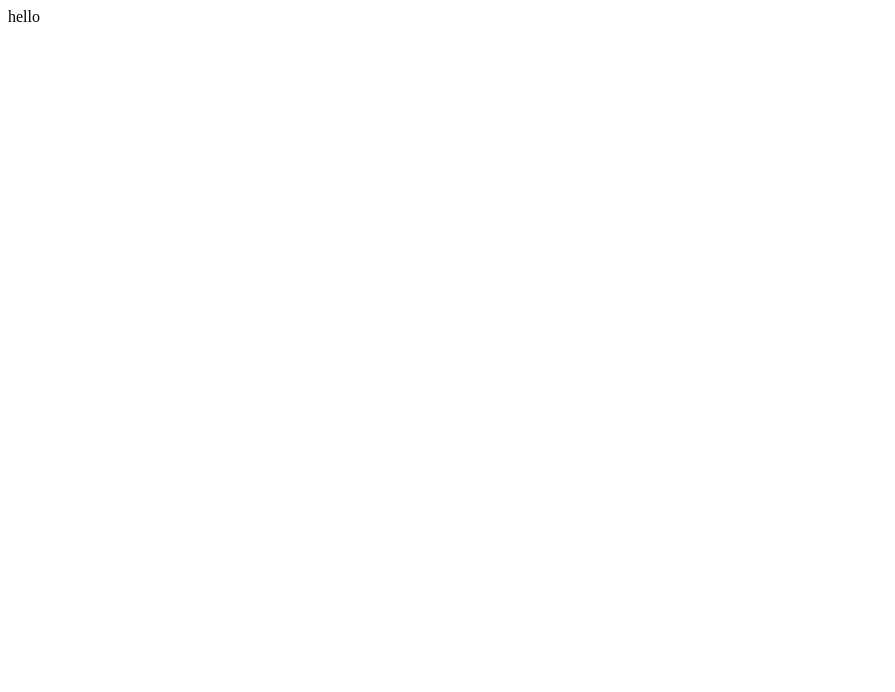
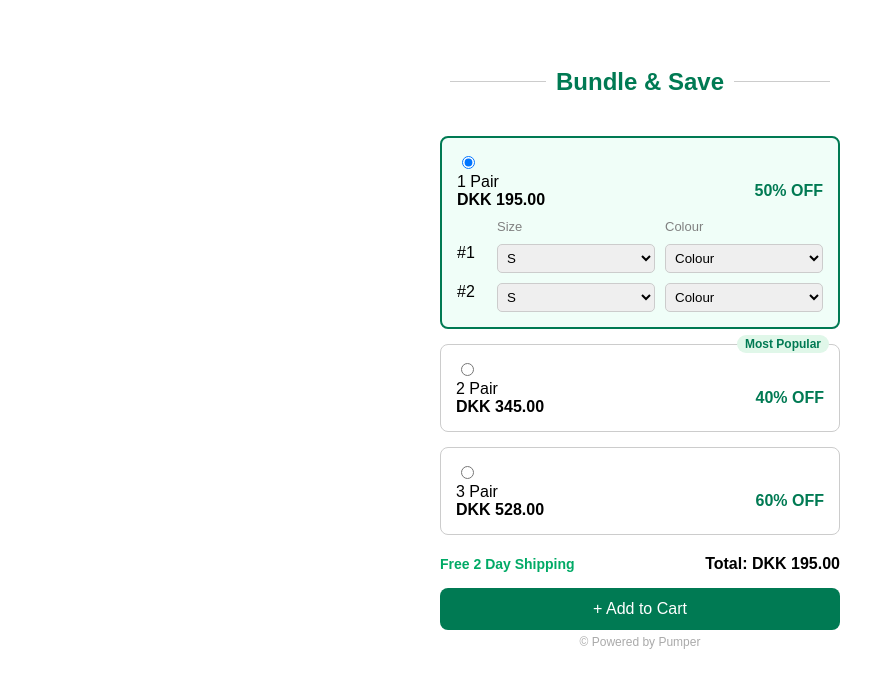
Before and after one commit to BALAJI-BALAJI/box_task, a plain HTML site: page index.html in a window 1280 px wide. Shown: the whole page, without its empty margins (0-895 px from the left). Drawn offline with Linux system fonts and the light colour scheme.

Commit message:
bundle-and-save page done...

```diff
--- /dev/null
+++ b/index.css
@@ -0,0 +1,132 @@
+body {
+  font-family: Arial, sans-serif;
+  background: #fff;
+  display: flex;
+  justify-content: center;
+  padding: 40px;
+}
+
+.card {
+  max-width: 400px;
+  width: 100%;
+  border-radius: 10px;
+}
+
+h2 {
+  text-align: center;
+  color: #007a53;
+}
+
+.option {
+  border: 1px solid #ccc;
+  border-radius: 8px;
+  padding: 15px;
+  margin-bottom: 15px;
+  position: relative;
+  cursor: pointer;
+  transition: border 0.3s ease;
+}
+
+.option.active {
+  border: 2px solid #007a53;
+  background: #f0fef8;
+}
+
+.option input[type="radio"] {
+  margin-right: 10px;
+}
+
+.row {
+  display: flex;
+  justify-content: space-between;
+  align-items: center;
+}
+
+.off-label {
+  color: #007a53;
+  font-weight: bold;
+}
+
+.most-popular {
+  position: absolute;
+  top: -10px;
+  right: 10px;
+  background: #e0f7e9;
+  color: #007a53;
+  padding: 2px 8px;
+  border-radius: 10px;
+  font-size: 12px;
+  font-weight: bold;
+}
+
+.selectors {
+  display: flex;
+  justify-content: space-between;
+  gap: 10px;
+  margin-top: 10px;
+}
+
+.selectors select {
+  flex: 1;
+  padding: 5px;
+  border-radius: 5px;
+  border: 1px solid #ccc;
+}
+
+.dropdowns {
+  display: none;
+}
+
+.option.active .dropdowns {
+  display: block;
+}
+
+.bottom {
+  margin-top: 20px;
+  display: flex;
+  justify-content: space-between;
+  align-items: center;
+  font-weight: bold;
+}
+
+.shipping {
+  color: #00aa66;
+  font-size: 14px;
+}
+
+.total {
+  font-size: 16px;
+}
+
+.btn {
+  margin-top: 15px;
+  width: 100%;
+  background: #007a53;
+  color: white;
+  padding: 12px;
+  font-size: 16px;
+  border: none;
+  border-radius: 8px;
+  cursor: pointer;
+}
+
+.powered {
+  font-size: 12px;
+  text-align: center;
+  color: #aaa;
+  margin-top: 5px;
+}
+
+.title-row {
+  display: flex;
+  align-items: center;
+  justify-content: center;
+  margin-bottom: 20px;
+}
+
+.line {
+  flex: 1;
+  height: 1px;
+  background: #ccc;
+  margin: 0 10px;
+}
--- a/index.html
+++ b/index.html
@@ -1,11 +1,116 @@
 <!DOCTYPE html>
 <html lang="en">
 <head>
-    <meta charset="UTF-8">
-    <meta name="viewport" content="width=device-width, initial-scale=1.0">
-    <title>Document</title>
+  <meta charset="UTF-8" />
+  <meta name="viewport" content="width=device-width, initial-scale=1.0"/>
+  <title>Bundle & Save</title>
+  <link rel="stylesheet" href="index.css">
 </head>
 <body>
-   hello
+
+  <div class="card">
+    <div class="title-row">
+      <span class="line"></span>
+      <h2>Bundle & Save</h2>
+      <span class="line"></span>
+    </div>
+
+    <div class="option active" data-price="195" data-id="1">
+      <label>
+        <input type="radio" name="pair" value="1" checked />
+        <div class="row">
+          <div>
+            1 Pair<br><strong>DKK 195.00</strong>
+          </div>
+          <div class="off-label">50% OFF</div>
+        </div>
+      </label>
+      <div class="dropdowns">
+        <div class="selectors header-row">
+          <span style="width: 30px;"></span>
+          <span style="flex:1;font-size: small;color: gray;">Size</span>
+          <span style="flex:1;font-size: small;color: gray;">Colour</span>
+        </div>
+        <div class="selectors">
+          <span style="width: 30px;">#1</span>
+          <select><option>S</option><option>M</option><option>L</option></select>
+          <select><option>Colour</option><option>Black</option><option>White</option></select>
+        </div>
+        <div class="selectors">
+          <span style="width: 30px;">#2</span>
+          <select><option>S</option><option>M</option><option>L</option></select>
+          <select><option>Colour</option><option>Black</option><option>White</option></select>
+        </div>
+      </div>
+    </div>
+
+    <div class="option" data-price="345" data-id="2">
+      <label>
+        <input type="radio" name="pair" value="2" />
+        <div class="row">
+          <div>
+            2 Pair<br><strong>DKK 345.00</strong>
+          </div>
+          <div class="off-label">40% OFF</div>
+        </div>
+        <div class="most-popular">Most Popular</div>
+      </label>
+      <div class="dropdowns">
+        <div class="selectors header-row">
+          <span style="width: 30px;"></span>
+          <span style="flex:1;font-size: small;color: gray;">Size</span>
+          <span style="flex:1;font-size: small;color: gray;">Colour</span>
+        </div>
+        <div class="selectors">
+          <span style="width: 30px;">#1</span>
+          <select><option>S</option><option>M</option><option>L</option></select>
+          <select><option>Colour</option><option>Black</option><option>White</option></select>
+        </div>
+        <div class="selectors">
+          <span style="width: 30px;">#2</span>
+          <select><option>S</option><option>M</option><option>L</option></select>
+          <select><option>Colour</option><option>Black</option><option>White</option></select>
+        </div>
+      </div>
+    </div>
+
+    <div class="option" data-price="528" data-id="3">
+      <label>
+        <input type="radio" name="pair" value="3" />
+        <div class="row">
+          <div>
+            3 Pair<br><strong>DKK 528.00</strong>
+          </div>
+          <div class="off-label">60% OFF</div>
+        </div>
+      </label>
+      <div class="dropdowns">
+        <div class="selectors header-row">
+          <span style="width: 30px;"></span>
+          <span style="flex:1;font-size: small;color: gray;">Size</span>
+          <span style="flex:1;font-size: small;color: gray;">Colour</span>
+        </div>
+        <div class="selectors">
+          <span style="width: 30px;">#1</span>
+          <select><option>S</option><option>M</option><option>L</option></select>
+          <select><option>Colour</option><option>Black</option><option>White</option></select>
+        </div>
+        <div class="selectors">
+          <span style="width: 30px;">#2</span>
+          <select><option>S</option><option>M</option><option>L</option></select>
+          <select><option>Colour</option><option>Black</option><option>White</option></select>
+        </div>
+      </div>
+    </div>
+
+    <div class="bottom">
+      <div class="shipping">Free 2 Day Shipping</div>
+      <div class="total">Total: <span id="total">DKK 195.00</span></div>
+    </div>
+    <button class="btn">+ Add to Cart</button>
+    <div class="powered">© Powered by Pumper</div>
+  </div>
+
+  <script src="./index.js"></script>
 </body>
 </html>
--- /dev/null
+++ b/index.js
@@ -0,0 +1,22 @@
+// Get all the options and radio buttons
+const options = document.querySelectorAll('.option');
+const radios = document.querySelectorAll('input[name="pair"]');
+const totalEl = document.getElementById('total');
+
+// Loop through each radio button
+for (let i = 0; i < radios.length; i++) {
+  radios[i].addEventListener('change', function () {
+    // Remove 'active' class from all options
+    for (let j = 0; j < options.length; j++) {
+      options[j].classList.remove('active');
+    }
+
+    // Add 'active' class to the selected option
+    const selectedOption = this.closest('.option');
+    selectedOption.classList.add('active');
+
+    // Get the price from the selected option and update the total
+    const price = selectedOption.getAttribute('data-price');
+    totalEl.textContent = "DKK " + Number(price).toFixed(2);
+  });
+}
```
